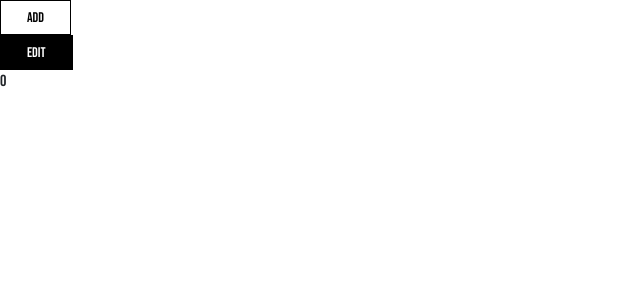
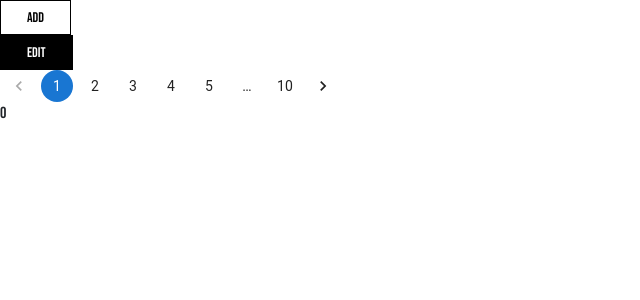
Before and after one commit to mindXcape/phasezero-clothing, a React (Vite) app: page / in a window 1280 px wide. Shown: the top 300 px of the page, without its empty margins (0-640 px from the left). Built offline with nearby package versions, Linux system fonts and the light colour scheme.

Commit message:
PHS-40 pagination created

```diff
--- /dev/null
+++ b/src/Provider/Pagination.tsx
@@ -0,0 +1,16 @@
+import * as React from 'react';
+import Pagination from '@mui/material/Pagination';
+import Stack from '@mui/material/Stack';
+
+interface PaginationProps {
+  count: number;
+}
+
+export default function BasicPagination(props: PaginationProps) {
+  const { count } = props;
+  return (
+    <Stack spacing={2}>
+      <Pagination count={count} color="primary" />
+    </Stack>
+  );
+}
--- a/src/pages/Home.tsx
+++ b/src/pages/Home.tsx
@@ -1,5 +1,6 @@
 import React, { useState } from 'react';
 import Button from '../components/button/Button';
+import BasicPagination from '../Provider/Pagination';
 
 function Home() {
   const [count, setCount] = useState<number>(0);
@@ -27,6 +28,7 @@ function Home() {
           disabled
         />
       </div>
+      <BasicPagination count={10} />
       <div>
         <p>{count}</p>
       </div>
```
